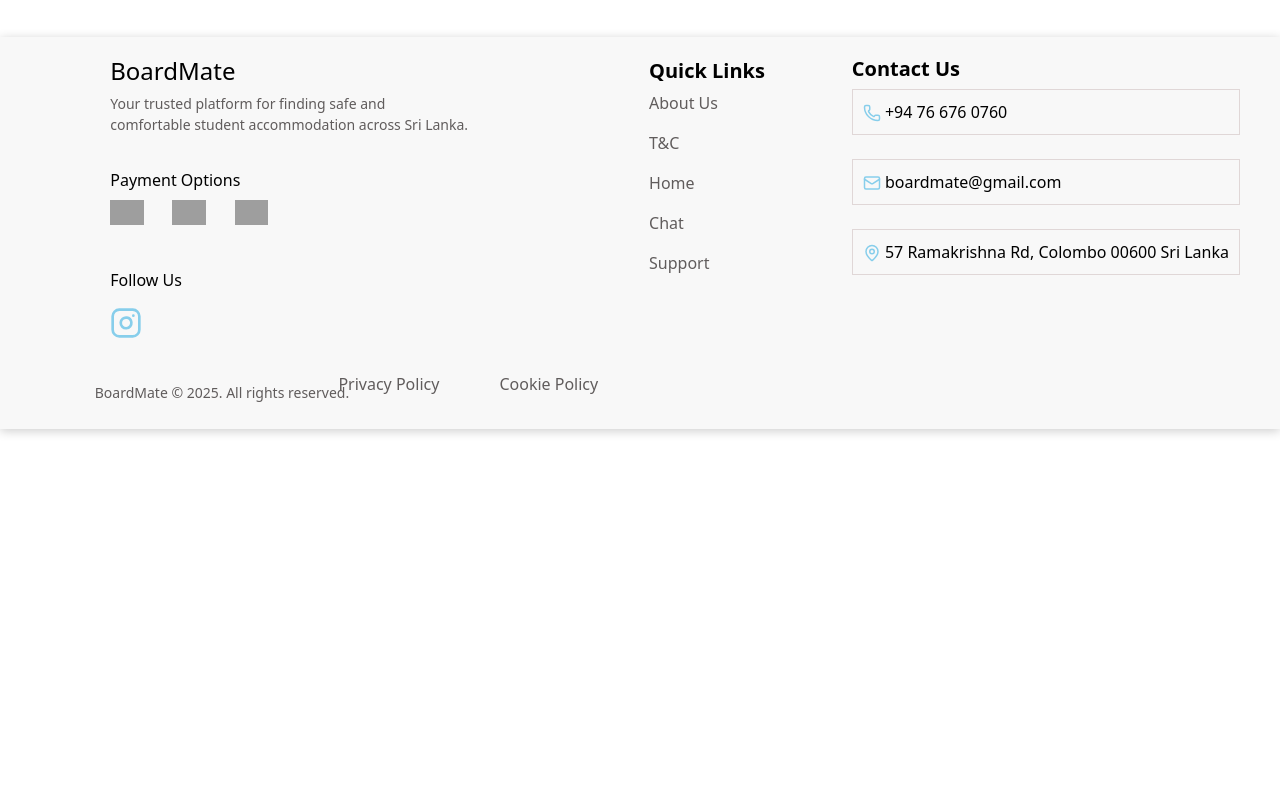
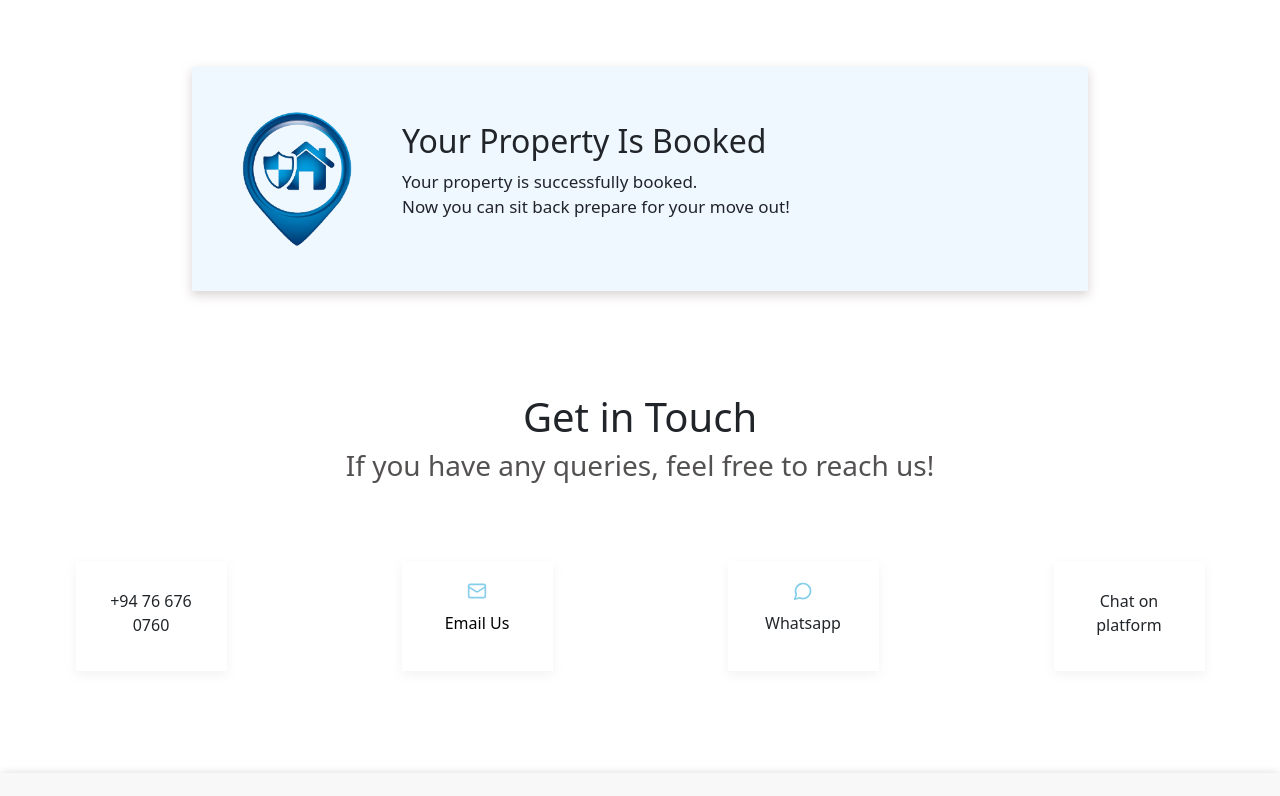
Before and after one commit to minindugimshan/BoardMate, a React (Vite) app in the folder Front-End/: page /Support in a window 1280 px wide. Shown: the part 1240-2036 px from the top of the page. Before the commit the page ends 1669 px from the top, so only its background shows below. Built offline with nearby package versions, Linux system fonts and the light colour scheme; grey boxes are pictures that could not be loaded.

Commit message:
Added the get in touch section

```diff
--- a/Front-End/src/components/Support/Support.css
+++ b/Front-End/src/components/Support/Support.css
@@ -69,3 +69,41 @@
     font-size: 17px;
     padding-left: 30px;
 }
+
+/* Get in touch part */
+.getin-touch h1, h3{
+    text-align: center;
+}
+.getin-touch h3{
+    color: rgb(84, 81, 81);
+}
+.call-card{
+    box-shadow: 0px 4px 10px rgba(157, 141, 141, 0.1);
+    width: 50%;
+    margin: 30px auto;
+    padding: 20px;
+    display: flex;
+    flex-direction: column;
+    justify-content: center;
+    align-items: center;
+}
+.call-card:hover{
+    border: 1px solid skyblue;
+}
+.call {
+    display: flex;
+    justify-content: center;
+    align-items: center;
+    height: 70px;
+    flex-direction: column;
+}
+
+.call-icon {
+    font-size: 32px;
+    /* color: rgba(174, 222, 242, 0.97);  */
+    color: rgba(116, 213, 255, 0.97);
+}
+.call p{
+    text-align: center;
+    margin-top: 10PX;
+}
--- a/Front-End/src/components/Support/Support.jsx
+++ b/Front-End/src/components/Support/Support.jsx
@@ -57,8 +57,66 @@ function Support() {
           </div>
           <br />
 
+          <div className='discover'>
+            <img src="./booked1.png" alt="" />
+            <div className='content'>
+              <h2 className='discover-topic'>Your Property Is Booked</h2>
+              <p className='discover-para'>
+                Your property is successfully booked. <br />
+                Now you can sit back prepare for your move out!
+              </p>
+            </div>
+          </div>
+          <br /><br /><br />
+        </div>
 
+        <div className='getin-touch'>
+          <h1>Get in Touch</h1>
+          <h3>If you have any queries, feel free to reach us!</h3>
 
+          <div className='contact-cards mt-5'>
+            <div className='row'>
+              <div className='col-12 col-sm-6 col-md-3 mb-4'>
+                <div className='call-card'>
+                  <div className='call'>
+                    <Phone size={80} color='skyblue' />
+                    <p> +94 76 676 0760 </p>
+                  </div>
+                </div>
+              </div>
+
+              <div className='col-12 col-sm-6 col-md-3 mb-4'>
+                <div className='call-card'>
+                  <div className='call'>
+                    <Mail size={80} color='skyblue' />
+                    <a className='mail' href="mailto:boardm8te@gmail.com">
+                        <p>Email Us</p>
+                    </a>
+                  </div>
+                </div>
+              </div>
+
+              <div className='col-12 col-sm-6 col-md-3 mb-4'>
+                <div className='call-card'>
+                  <div className='call'>
+                    <MessageCircle size={80} color="skyblue" />
+                    <p>Whatsapp</p>
+                  </div>
+                </div>
+              </div>
+
+              <div className='col-12 col-sm-6 col-md-3 mb-4'>
+                <div className='call-card'>
+                  <div className='call'>
+                    <Text size={80} color="skyblue" />
+                    <p>Chat on platform</p>
+                  </div>
+                </div>
+              </div>
+
+            </div>
+            <br /><br />
+          </div>
         </div>
 
     </div>
```
